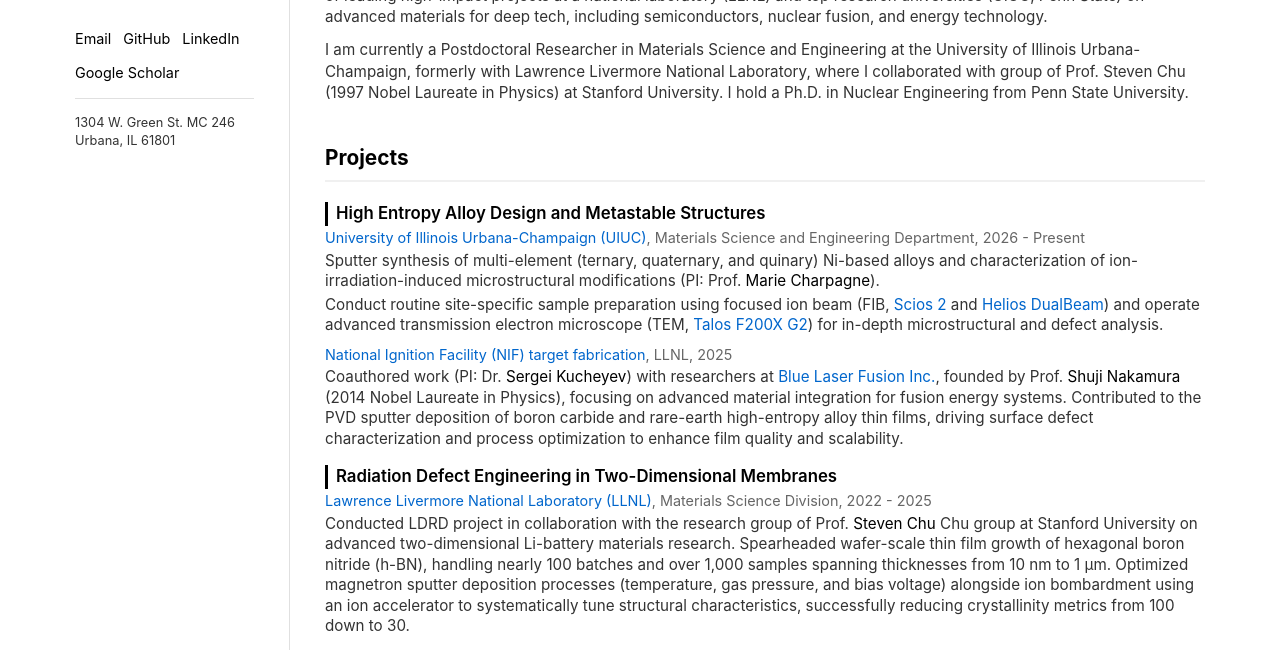
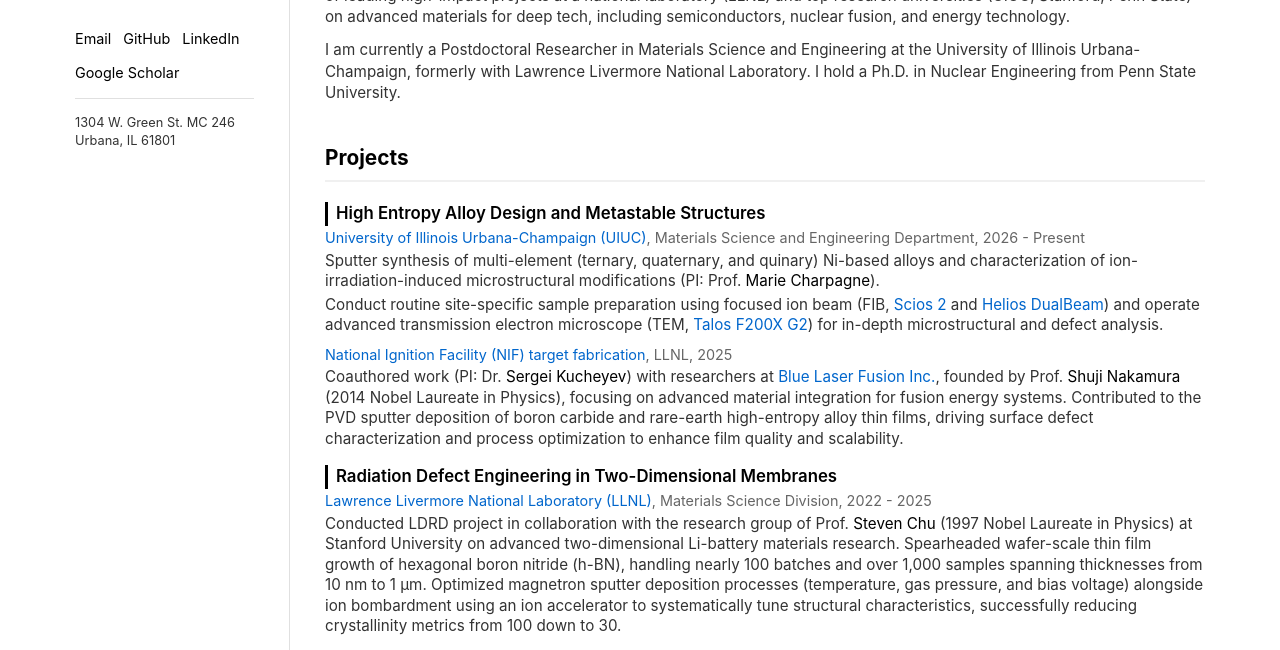
Before and after one commit to minsukseo/minsukseo.github.io, a plain HTML site: page index.html in a window 1280 px wide. Shown: the part 141-791 px from the top of the page. Drawn offline with Linux system fonts and the light colour scheme.

Commit message:
Update index.html

```diff
--- a/index.html
+++ b/index.html
@@ -309,8 +309,8 @@
             <section id="about">
                 <div class="about-text">
                     <p class="hero-headline">I design atoms for the physical world.</p>
-                    <p>Hands-on thin-film materials engineer with expertise in sputter deposition, plasma/radiation-assisted processing, failure analysis, and scale-up of 2D-3D materials and high-entropy alloys from R&D to prototype production. Proven track record of leading high-impact projects at a national laboratory (LLNL) and top research universities (UIUC, Penn State) on advanced materials for deep tech, including semiconductors, nuclear fusion, and energy technology.</p>
-                    <p>I am currently a Postdoctoral Researcher in Materials Science and Engineering at the University of Illinois Urbana-Champaign, formerly with Lawrence Livermore National Laboratory, where I collaborated with group of Prof. Steven Chu (1997 Nobel Laureate in Physics) at Stanford University. I hold a Ph.D. in Nuclear Engineering from Penn State University.</p>
+                    <p>Hands-on thin-film materials engineer with expertise in sputter deposition, plasma/radiation-assisted processing, failure analysis, and scale-up of 2D-3D materials and high-entropy alloys from R&D to prototype production. Proven track record of leading high-impact projects at a national laboratory (LLNL) and top research universities (UIUC, Stanford, Penn State) on advanced materials for deep tech, including semiconductors, nuclear fusion, and energy technology.</p>
+                    <p>I am currently a Postdoctoral Researcher in Materials Science and Engineering at the University of Illinois Urbana-Champaign, formerly with Lawrence Livermore National Laboratory. I hold a Ph.D. in Nuclear Engineering from Penn State University.</p>
                 </div>
             </section>
 
@@ -344,7 +344,7 @@
                         <a href="https://www.llnl.gov/" target="_blank" class="llnl-link">Lawrence Livermore National Laboratory (LLNL)</a>, Materials Science Division, 2022 - 2025
                     </div>
                     <div class="description" style="margin-top: 2px;">
-                        Conducted LDRD project in collaboration with the research group of Prof. <a href="https://profiles.stanford.edu/steve-chu" target="_blank" class="pi-link">Steven Chu</a> Chu group at Stanford University on advanced two-dimensional Li-battery materials research. Spearheaded wafer-scale thin film growth of hexagonal boron nitride (h-BN), handling nearly 100 batches and over 1,000 samples spanning thicknesses from 10 nm to 1 µm. Optimized magnetron sputter deposition processes (temperature, gas pressure, and bias voltage) alongside ion bombardment using an ion accelerator to systematically tune structural characteristics, successfully reducing crystallinity metrics from 100 down to 30.
+                        Conducted LDRD project in collaboration with the research group of Prof. <a href="https://profiles.stanford.edu/steve-chu" target="_blank" class="pi-link">Steven Chu</a> (1997 Nobel Laureate in Physics) at Stanford University on advanced two-dimensional Li-battery materials research. Spearheaded wafer-scale thin film growth of hexagonal boron nitride (h-BN), handling nearly 100 batches and over 1,000 samples spanning thicknesses from 10 nm to 1 µm. Optimized magnetron sputter deposition processes (temperature, gas pressure, and bias voltage) alongside ion bombardment using an ion accelerator to systematically tune structural characteristics, successfully reducing crystallinity metrics from 100 down to 30.
                     </div>
                 </div>
 
@@ -385,9 +385,9 @@
                         caption: `Tungsten plasma-facing material response under high heat flux conditions: Surface morphology deformation (left) paired with cross-sectional TEM microstructural analysis (right).`
                     },
                     {
-                        type: "single",
-                        images: ["nanoTEM.png"],
-                        caption: `STEM DF cross-sectional microstructure (200 kV, 7.26 kx). Shows interface quality and defect morphology relevant to <strong>Radiation Defect Engineering in Two-Dimensional Membranes</strong>.`
+                        type: "dual",
+                        images: ["nanoTEM.png", "hbntem.png"],
+                        caption: `Cross-sectional TEM analysis of hexagonal boron nitride (h-BN) thin films: High-resolution dark-field imaging (left) and detailed microstructural/interface characterization (right) relevant to <strong>Radiation Defect Engineering in Two-Dimensional Membranes</strong>.`
                     },
                     {
                         type: "dual",
```
